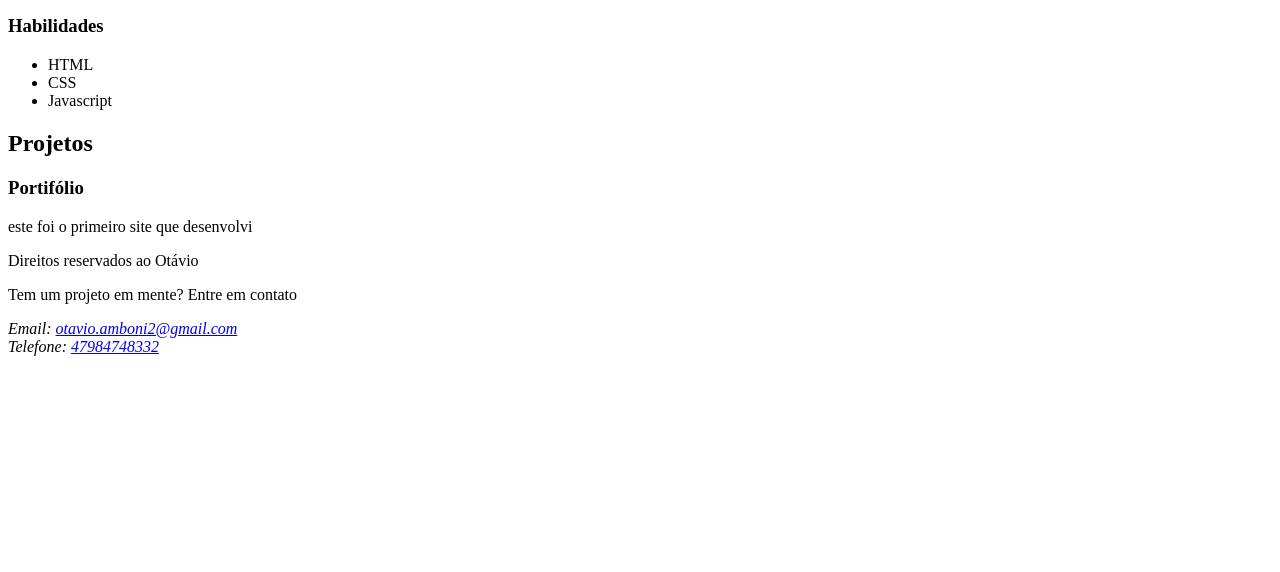
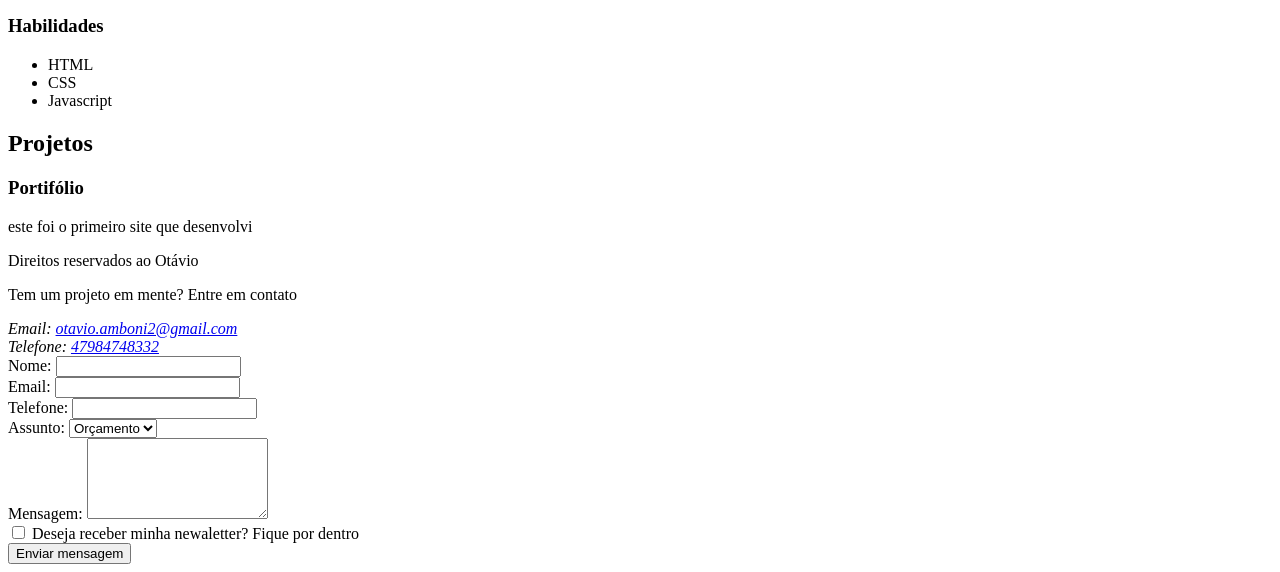
Before and after one commit to AmboniOtavio/site, a plain HTML site: page index.html in a window 1280 px wide. Shown: the part 478-1050 px from the top of the page. Before the commit the page ends 842 px from the top, so only its background shows below. Drawn offline with Linux system fonts and the light colour scheme.

Commit message:
Atualização com formulário

```diff
--- a/index.html
+++ b/index.html
@@ -1,4 +1,4 @@
-<!DOCTYPE html>
+ <!DOCTYPE html>
 <html lang="pt-br">
 <head>
     <meta charset="UTF-8">
@@ -51,7 +51,28 @@
                  <br>
                  Telefone: <a href="tel:47984748332">47984748332</a>
              </address>
-
+              <form action="">
+                  <label for="nome">Nome: </label>
+                  <input type="text" name="nome" id="nome" required> <br>
+                  <label for="email">Email: </label>
+                  <input type="email" name="email" id="email" required> <br>
+                  <label for="telefone">Telefone: </label>
+                  <input type="tel" name="telefone" id="telefone" required> <br>
+                  <label for="assunto">Assunto: </label>
+                  <select name="assunto" id="assunto">
+                      <option value="orçamento">Orçamento</option>
+                      <option value="dúvida">Dúvida</option>
+                      <option value="outro">Outro</option>
+                  </select>
+<br>
+                  <label for="mensagem">Mensagem: </label>
+                  <textarea name="mensagem" id="mensagem" cols="20" rows="5" required></textarea>
+<br>
+                <input type="checkbox" name="inscricao" id="inscricao">
+                <label for="inscricao">Deseja receber minha newaletter? Fique por dentro</label>
+<br>
+                  <input type="submit" value="Enviar mensagem">
+              </form>
 
         </footer>
     </section>
```
